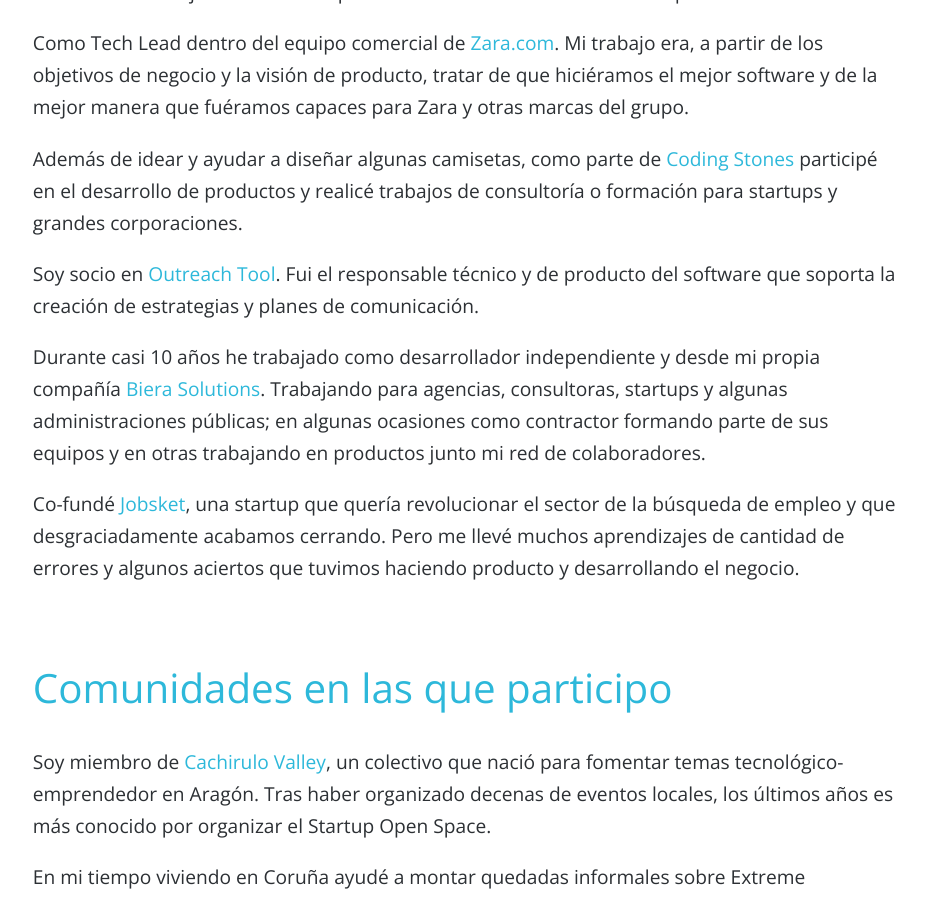
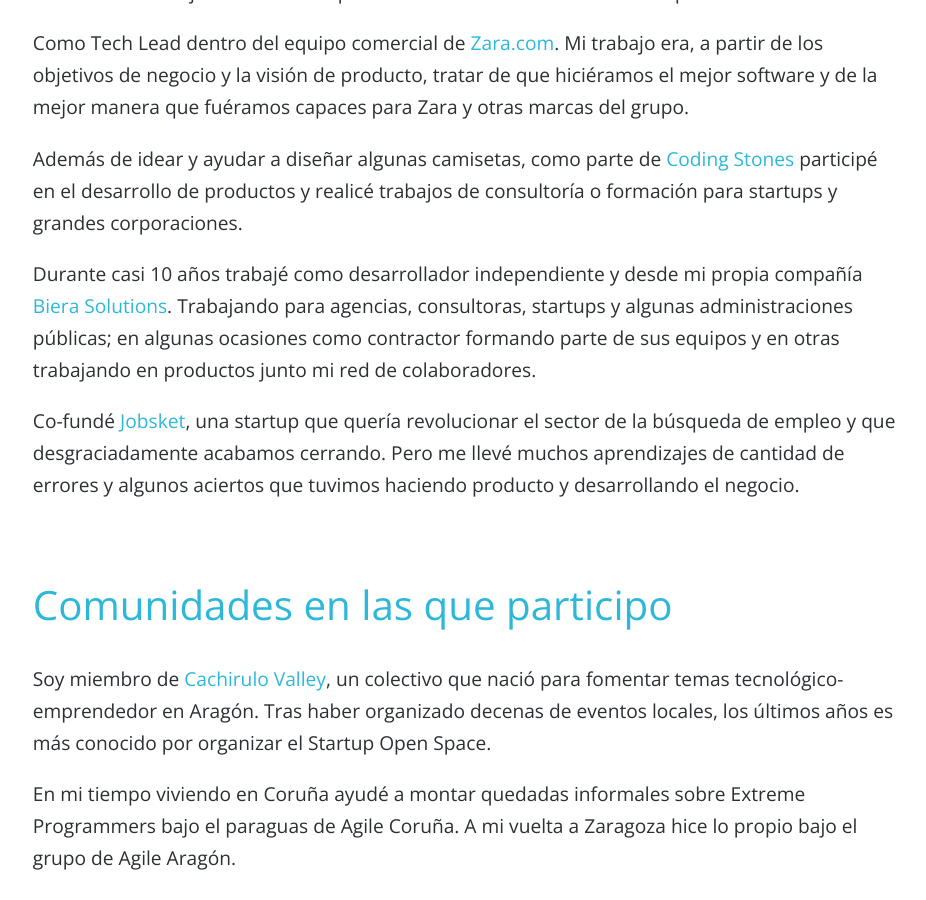
Before and after one commit to danilat/danilat.github.io, a Jekyll site: the page built from index.html, in a window 1280 px wide and 900 px high, scrolled down 1482 px. Shown: the whole window, without its empty margins (172-1098 px from the left). Built offline with Jekyll 4.4.1, drawn with Linux system fonts in a browser that asks for light colours.

Commit message:
Minor changes in the homepage copywriting

```diff
--- a/index.html
+++ b/index.html
@@ -28,8 +28,7 @@ layout: one_column
             <p>Anteriormente trabajé en <a href="https://www.devengo.com/">Devengo</a> como desarrollador, arrancando un producto desde cero que facilita a los trabajadores obtener parte de sus salarios en el momento que lo necesiten.</p>
             <p>Como Tech Lead dentro del equipo comercial de <a href="https://www.zara.com/">Zara.com</a>. Mi trabajo era, a partir de los objetivos de negocio y la visión de producto, tratar de que hiciéramos el mejor software y de la mejor manera que fuéramos capaces para Zara y otras marcas del grupo.</p>
             <p>Además de idear y ayudar a diseñar algunas camisetas, como parte de <a href="http://codingstones.com/">Coding Stones</a> participé en el desarrollo de productos y realicé trabajos de consultoría o formación para startups y grandes corporaciones.</p>
-            <p>Soy socio en <a href="http://www.outreachtool.com/">Outreach Tool</a>. Fui el responsable técnico y de producto del software que soporta la creación de estrategias y planes de comunicación.</p>
-            <p>Durante casi 10 años he trabajado como desarrollador independiente y desde mi propia compañía <a href="http://www.bierasolutions.com/">Biera Solutions</a>. Trabajando para agencias, consultoras, startups y algunas administraciones públicas; en algunas ocasiones como contractor formando parte de sus equipos y en otras trabajando en productos junto mi red de colaboradores. </p>
+            <p>Durante casi 10 años trabajé como desarrollador independiente y desde mi propia compañía <a href="http://www.bierasolutions.com/">Biera Solutions</a>. Trabajando para agencias, consultoras, startups y algunas administraciones públicas; en algunas ocasiones como contractor formando parte de sus equipos y en otras trabajando en productos junto mi red de colaboradores. </p>
             <p>Co-fundé <a href="https://www.linkedin.com/company/jobsket/about/">Jobsket</a>, una startup que quería revolucionar el sector de la búsqueda de empleo y que desgraciadamente acabamos cerrando. Pero me llevé muchos aprendizajes de cantidad de errores y algunos aciertos que tuvimos haciendo producto y desarrollando el negocio.</p>
         </article>
 
```
